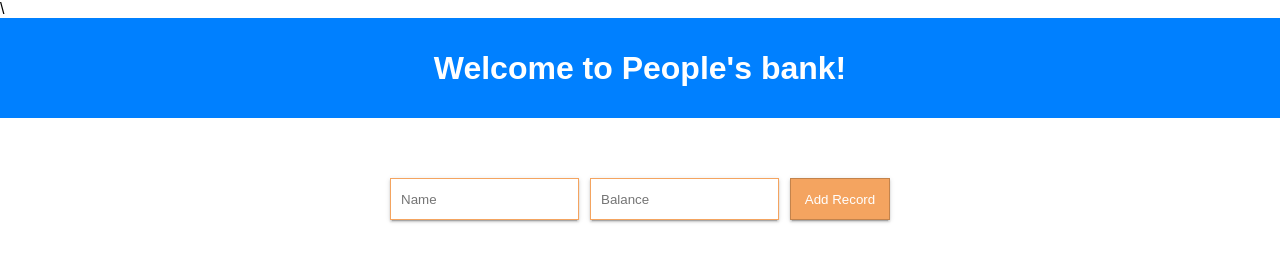
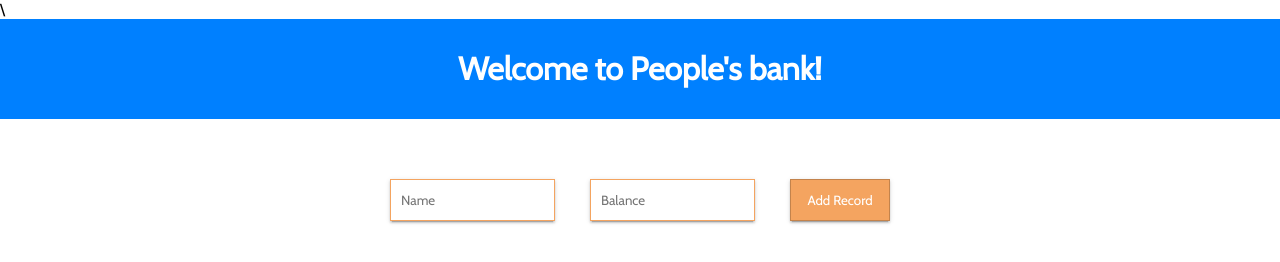
Before and after one commit to karanhudia/Publish-Subscribe-Pattern-Web-App, a website built with webpack: page index.html in a window 1280 px wide. Built offline with nearby package versions, Linux system fonts and the light colour scheme.

Commit message:
Missed in previous commit.

```diff
--- a/index.html
+++ b/index.html
@@ -3,6 +3,7 @@
   <head>
 	<meta name="viewport" content="width=device-width, initial-scale=1">
     <title>Publish/Subcribe Design Pattern in JavaScript</title>
+	<link href="https://fonts.googleapis.com/css?family=Cabin|Source+Sans+Pro|Ubuntu+Condensed" rel="stylesheet">
     <link rel="stylesheet" type="text/css" href="./libs/styles.css">
     <script src="https://cdnjs.cloudflare.com/ajax/libs/mustache.js/2.3.0/mustache.min.js"></script>
     <script src="https://ajax.googleapis.com/ajax/libs/jquery/3.1.1/jquery.min.js"></script>\
```
